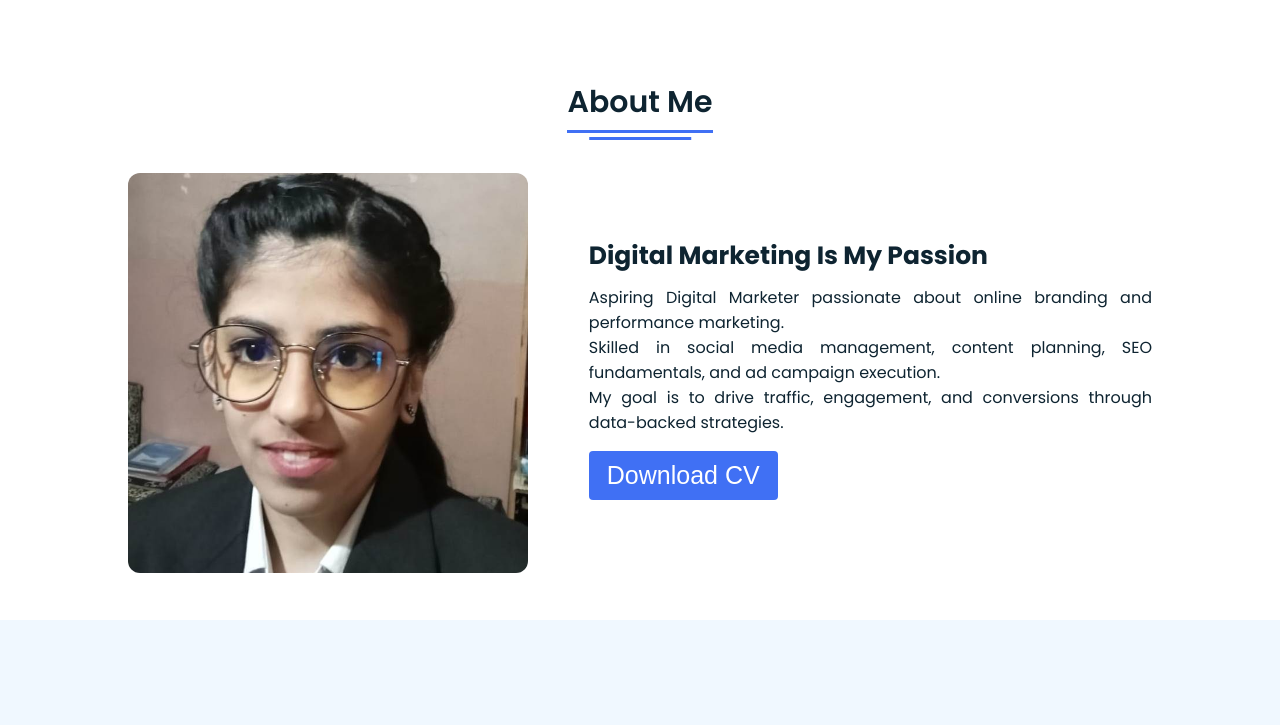
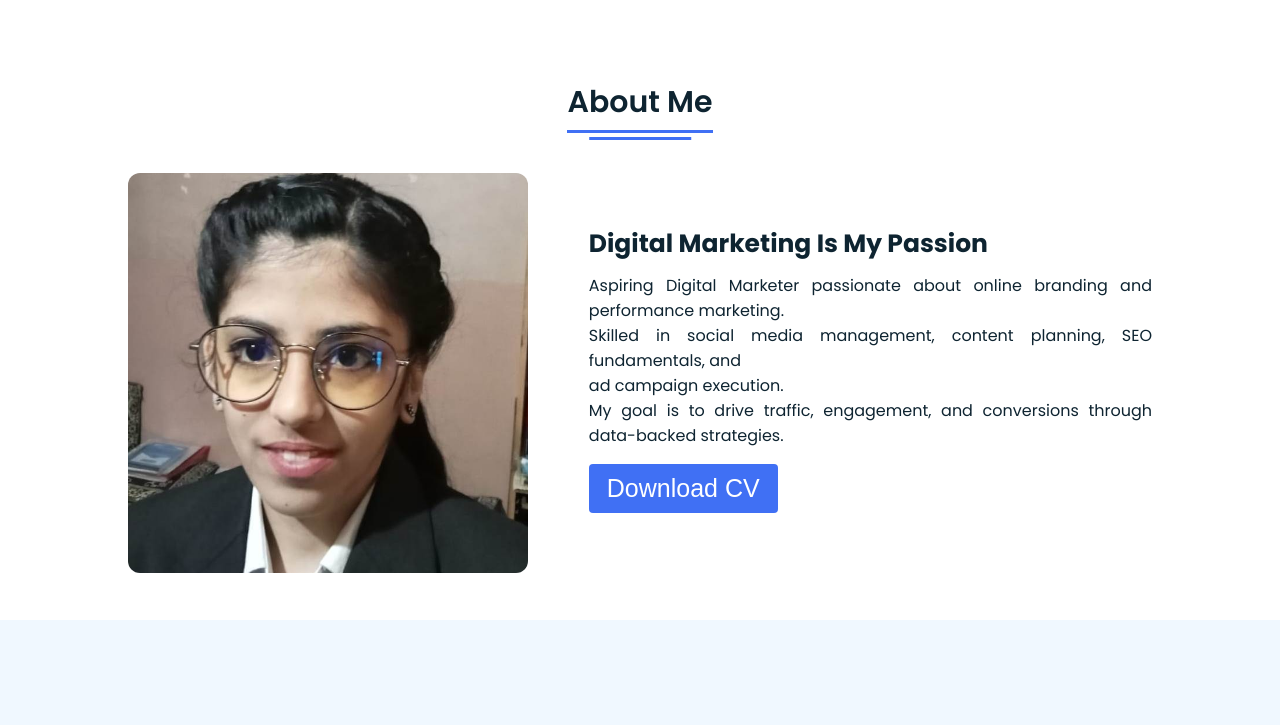
Before and after one commit to Cheshta300899/CG_Portfolio, a plain HTML site: page index.html in a window 1280 px wide. Shown: the part 800-1525 px from the top of the page. Drawn offline with Linux system fonts and the light colour scheme.

Commit message:
Update index.html

```diff
--- a/index.html
+++ b/index.html
@@ -95,7 +95,7 @@
 <div class="topic"><b>Digital Marketing Is My Passion</b></div>
 <p>
 Aspiring Digital Marketer passionate about online branding and performance marketing.<br>
-Skilled in social media management, content planning, SEO fundamentals, and ad campaign execution. <br>
+Skilled in social media management, content planning, SEO fundamentals, and<br> ad campaign execution. <br>
 My goal is to drive traffic, engagement, and conversions through data-backed strategies.
 </p>
 
```
